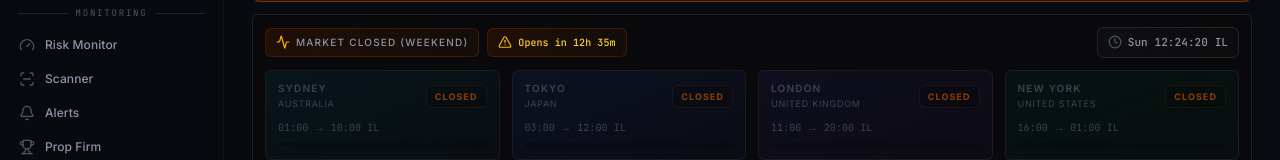
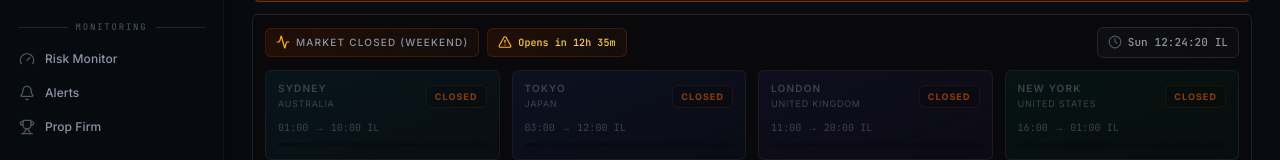
Before and after one commit to ameer1996112/liquidity-supply-and-demand, a Next.js app in the folder frontend/: page / in a window 1280 px wide. Shown: the part 209-369 px from the top of the page. Built offline with nearby package versions, Linux system fonts and the light colour scheme; no server answers; the database is empty.

Commit message:
feat: remove Scanner navigation item from MobileNav and Sidebar components

```diff
--- a/frontend/src/components/layout/MobileNav.tsx
+++ b/frontend/src/components/layout/MobileNav.tsx
@@ -11,7 +11,6 @@ import {
   MoreHorizontal,
   Users,
   Timer,
-  ScanLine,
   Bell,
   BarChart3,
   LineChart,
@@ -48,7 +47,6 @@ const PRIMARY_ITEMS: NavItem[] = [
 const OVERFLOW_ITEMS: NavItem[] = [
   { label: 'Accounts', icon: Users, path: '/accounts' },
   { label: 'Exec Quality', icon: Timer, path: '/execution-quality' },
-  { label: 'Scanner', icon: ScanLine, path: '/scanner' },
   { label: 'Alerts', icon: Bell, path: '/alerts' },
   { label: 'Analytics', icon: BarChart3, path: '/analytics' },
   { label: 'Backtest', icon: LineChart, path: '/backtest' },
--- a/frontend/src/components/layout/Sidebar.tsx
+++ b/frontend/src/components/layout/Sidebar.tsx
@@ -19,7 +19,6 @@ import {
   SlidersHorizontal,
   Bell,
   Trophy,
-  ScanLine,
 } from 'lucide-react';
 import { cn } from '@/lib/utils';
 import { useSidebar } from '@/providers/SidebarProvider';
@@ -91,7 +90,6 @@ const NAV_GROUPS: NavGroup[] = [
     label: 'Monitoring',
     items: [
       { label: 'Risk Monitor', icon: Gauge, path: '/risk' },
-      { label: 'Scanner', icon: ScanLine, path: '/scanner' },
       { label: 'Alerts', icon: Bell, path: '/alerts' },
       { label: 'Prop Firm', icon: Trophy, path: '/prop-firm' },
     ],
```
